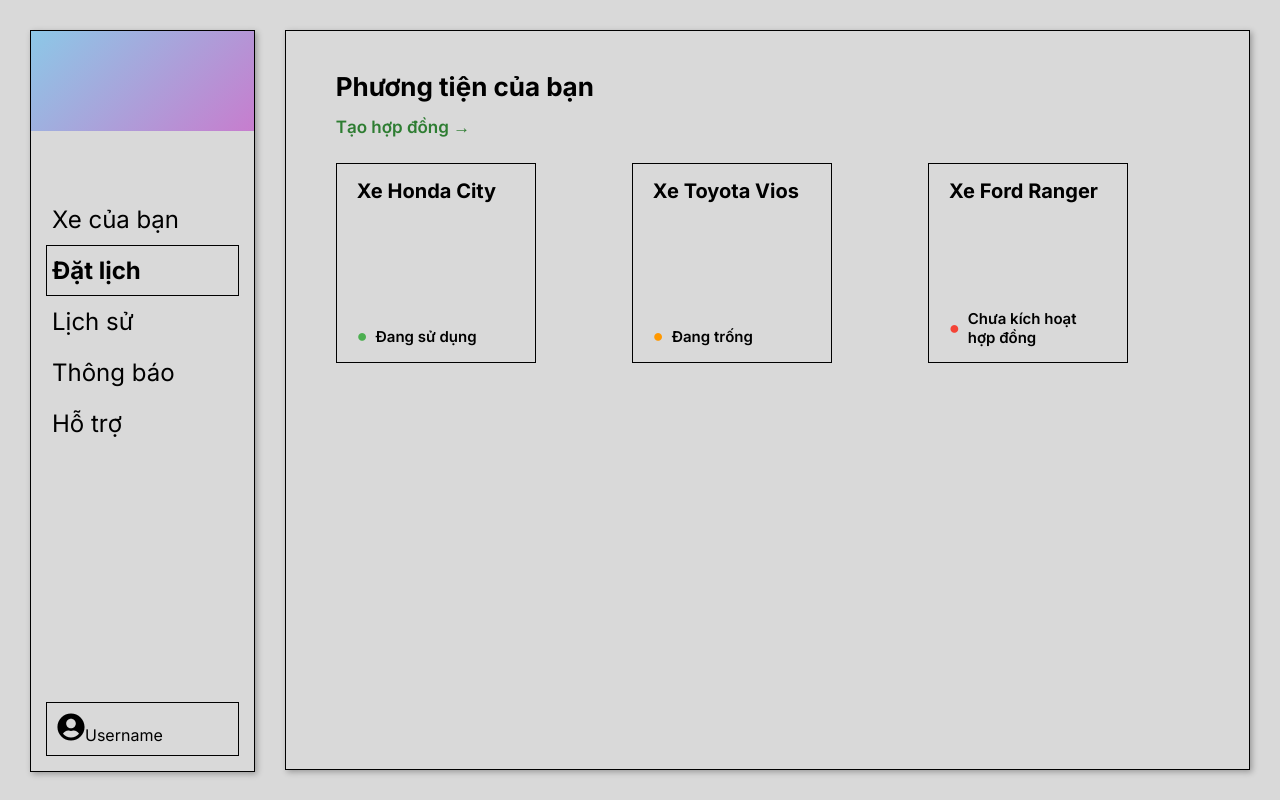
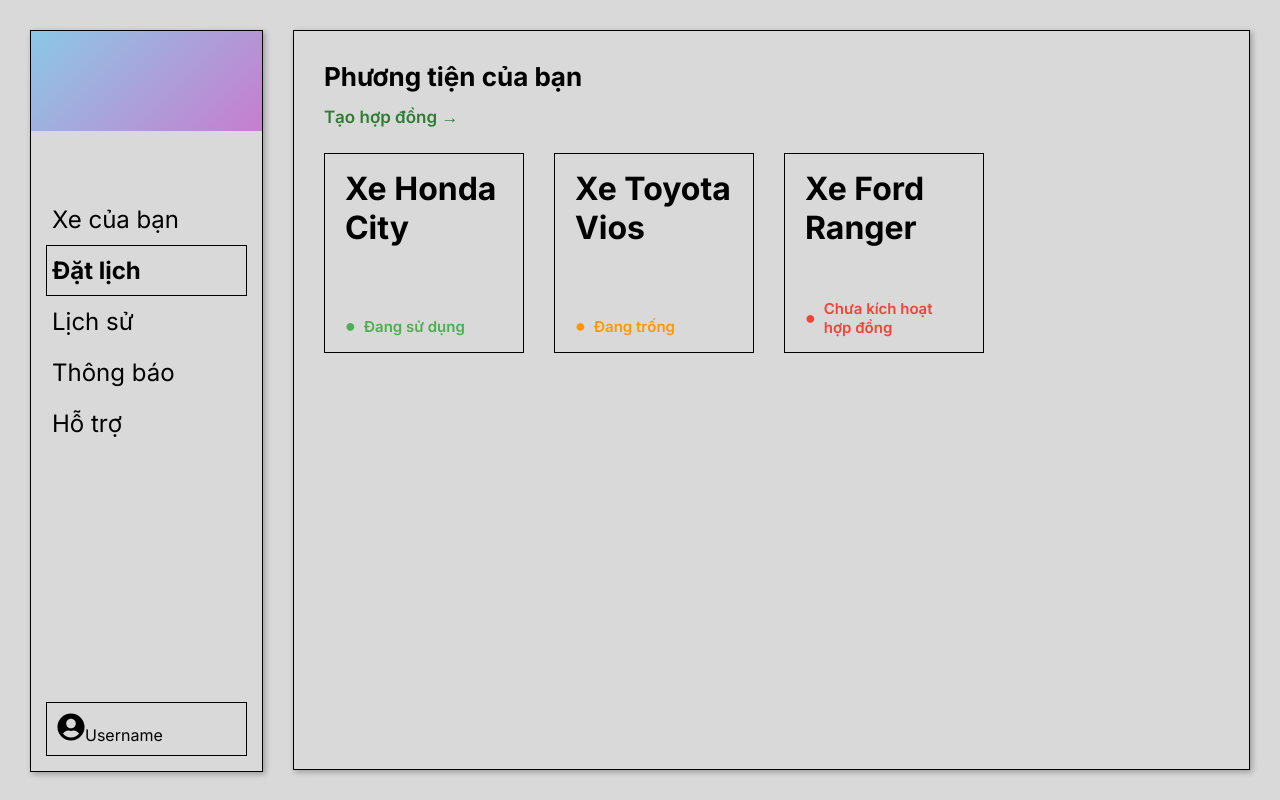
Before and after one commit to HaNguyenOnGit/SWP391_Topic6_SE1814_G8, a React (Vite) app in the folder src/front-end/App/: page /schedule in a window 1280 px wide. Built offline with nearby package versions, Linux system fonts and the light colour scheme.

Commit message:
update css

```diff
--- a/src/front-end/App/src/index.css
+++ b/src/front-end/App/src/index.css
@@ -3,8 +3,6 @@
     margin: 0;
     padding: 0;
     text-decoration: none;
-    color: #000000;
-
 }
 
 html {
@@ -15,6 +13,10 @@
     background-color: #D9D9D9;
     padding: 30px;
     height: 100%;
+}
+
+a {
+    color: #000;
 }
 
 #root {
@@ -35,7 +37,6 @@
 .navigate a.active {
     font-weight: 700;
     border: 1px solid #000;
-    /* tuỳ chọn, giúp dễ nhìn hơn */
 }
 
 .navigate a:hover {
@@ -109,7 +110,7 @@
     border: 1px solid #000000;
     box-shadow: 2px 2px 6px rgba(0, 0, 0, 0.3);
     width: calc(80% - 30px);
-    padding: 40px 50px;
+    padding: 30px;
 }
 
 .main-content h1 {
@@ -127,10 +128,6 @@
     margin-bottom: 25px;
 }
 
-.main-content a:hover {
-    text-decoration: underline;
-}
-
 .vehicle-list {
     display: grid;
     grid-template-columns: repeat(auto-fill, minmax(200px, 1fr));
@@ -139,20 +136,16 @@
 }
 
 .vehicle-card {
-    background-color: #d9d9d9;
     border: 1px solid #000000;
     display: flex;
     flex-direction: column;
     justify-content: space-between;
     transition: transform 0.2s ease, box-shadow 0.2s ease;
 
-    /* Giữ tỉ lệ vuông */
     aspect-ratio: 1 / 1;
     width: 200px;
     height: auto;
-    /* xóa height cố định */
     padding: 15px 20px;
-    /* giảm padding để không phá tỉ lệ */
     box-sizing: border-box;
 }
 
@@ -162,9 +155,8 @@
 }
 
 .vehicle-card h3 {
-    font-size: 20px;
+    font-size: 24pt;
     font-weight: 700;
-    color: #000;
 }
 
 .status {
@@ -172,8 +164,19 @@
     align-items: center;
     font-size: 15px;
     font-weight: 600;
-    color: #000;
     gap: 8px;
+}
+
+.status.using {
+    color: #4caf50 !important;
+}
+
+.status.free {
+    color: #ff9800 !important;
+}
+
+.status.inactive {
+    color: #f44336 !important;
 }
 
 .status::before {
```
